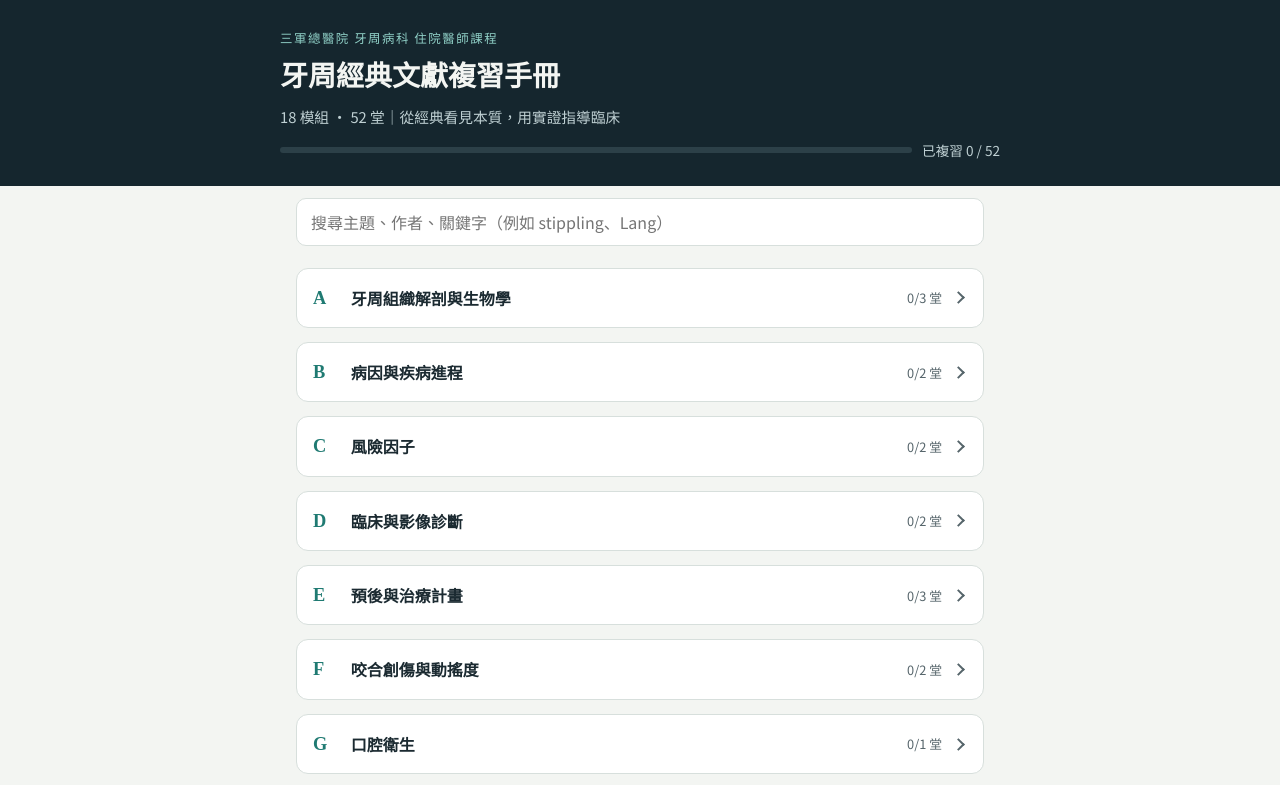
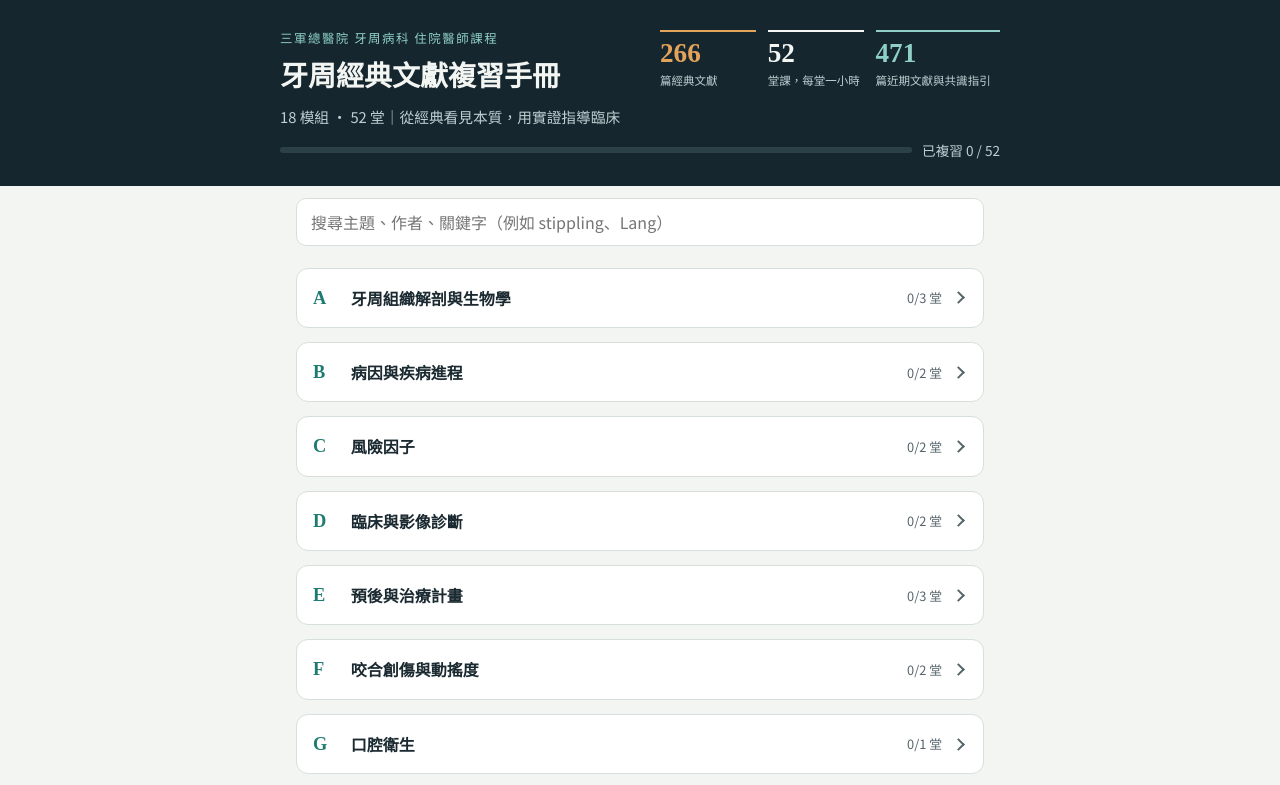
Before and after one commit to orz629/ai-clr-2026, a plain HTML site: page index.html in a window 1280 px wide. Shown: the top 785 px of the page. Drawn offline with Linux system fonts and the light colour scheme.

Commit message:
Add files via upload

```diff
--- a/index.html
+++ b/index.html
@@ -38,6 +38,18 @@ h1,h2,h3{text-wrap:balance;margin:0}
 .eyebrow{font-size:.78rem;letter-spacing:.12em;color:#8FCFC6;font-weight:500}
 .hero h1{font-family:var(--serif);font-size:1.75rem;line-height:1.3}
 .hero p{margin:0;color:#BFD0D3;font-size:.92rem}
+.hero .hhead,.htext{display:grid;gap:10px}
+.stats{display:grid;grid-template-columns:1fr 1fr 1.3fr;gap:12px;margin:8px 0 4px}
+.stat{border-top:2px solid #F3F5F2;padding-top:6px;min-width:0}
+.stat b{display:block;font-family:var(--serif);font-weight:700;font-size:1.45rem;line-height:1.15;color:#F3F5F2;font-variant-numeric:lining-nums}
+.stat span{display:block;margin-top:3px;font-size:.7rem;line-height:1.45;color:#BFD0D3}
+.stat.hl{border-top-color:#8FCFC6}.stat.hl b{color:#8FCFC6}
+.stat.am{border-top-color:#E2A35A}.stat.am b{color:#E2A35A}
+@media (min-width:760px){
+.hero .hhead{grid-template-columns:1fr 340px;align-items:start;column-gap:24px}
+.stats{gap:12px;margin:2px 0 0}
+.stat b{font-size:1.7rem}
+.stat span{font-size:.72rem}}
 .prog{display:flex;align-items:center;gap:10px;font-size:.85rem;color:#BFD0D3;font-variant-numeric:tabular-nums}
 .bar{flex:1;height:6px;background:#2C4048;border-radius:99px;overflow:hidden}
 .bar i{display:block;height:100%;background:#8FCFC6;border-radius:99px}
@@ -208,8 +220,9 @@ details.more summary{cursor:pointer;color:var(--teal);font-size:.88rem;padding:6
   }
   function home(){
     var n=D.sessions.length, c=Object.keys(done).length;
-    var h='<header class="hero"><div class="in"><span class="eyebrow">三軍總醫院 牙周病科 住院醫師課程</span><h1>牙周經典文獻複習手冊</h1>'+
-      '<p>18 模組 · 52 堂｜從經典看見本質，用實證指導臨床</p>'+
+    var h='<header class="hero"><div class="in"><div class="hhead"><div class="htext"><span class="eyebrow">三軍總醫院 牙周病科 住院醫師課程</span><h1>牙周經典文獻複習手冊</h1>'+
+      '<p>18 模組 · 52 堂｜從經典看見本質，用實證指導臨床</p></div>'+
+      '<div class="stats"><div class="stat am"><b>266</b><span>篇經典文獻</span></div><div class="stat"><b>52</b><span>堂課，每堂一小時</span></div><div class="stat hl"><b>471</b><span>篇近期文獻與共識指引</span></div></div></div>'+
       '<div class="prog"><div class="bar"><i style="width:'+(c/n*100).toFixed(1)+'%"></i></div><span>已複習 '+c+' / '+n+'</span></div></div></header>'+
       '<div class="wrap"><div class="search"><input id="q" type="search" placeholder="搜尋主題、作者、關鍵字（例如 stippling、Lang）" value="'+esc(query)+'" autocomplete="off"></div><div id="list"></div>'+
       report(0)+foot()+'</div>';
```
